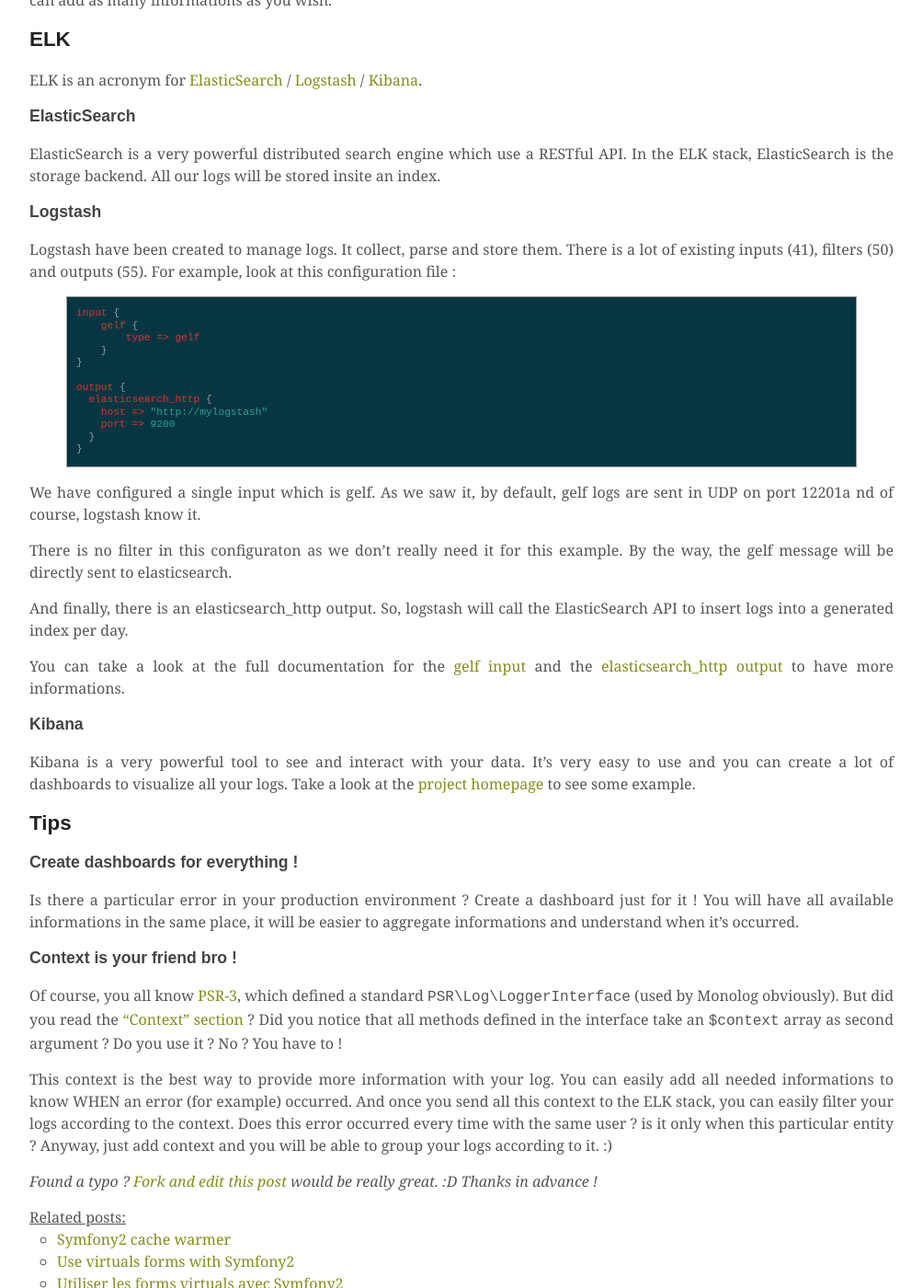
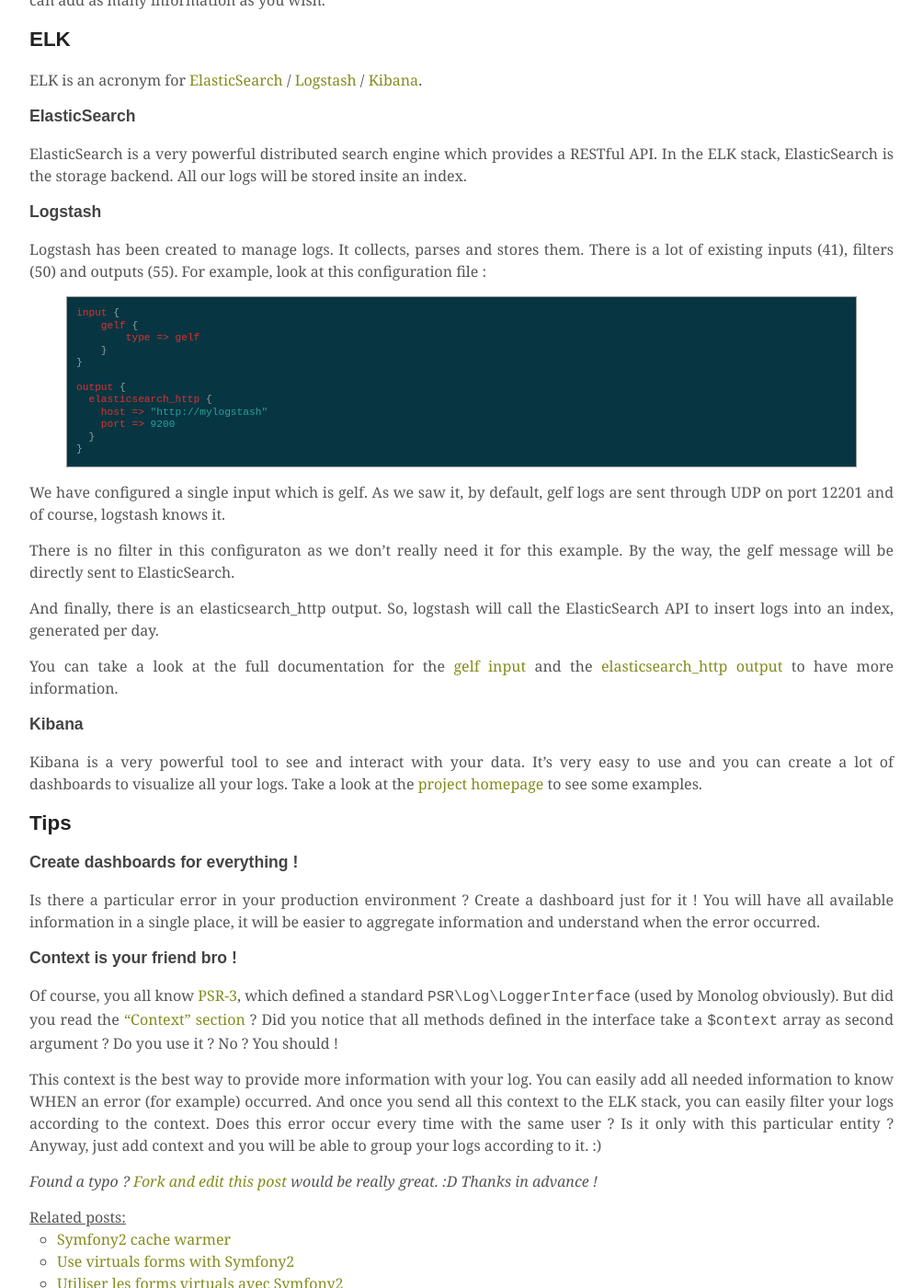
Before and after one commit to odolbeau/odolbeau.github.com, a Jekyll site: the page built from _posts/2014-07-18-when-monolog-meet-elk.md, in a window 1280 px wide and 1400 px high, scrolled down 969 px. Shown: the whole window at 92% size, without its empty margins (138-1142 px from the left). Built offline with Jekyll 4.4.1, drawn with Linux system fonts in a browser that asks for light colours; comment, search, counter and statistics services are not loaded; some of the changed text lies outside the part shown.

Commit message:
fixed typos (plural for information is information!!!!)

```diff
--- a/_posts/2014-07-18-when-monolog-meet-elk.md
+++ b/_posts/2014-07-18-when-monolog-meet-elk.md
@@ -20,17 +20,17 @@
 is the name of the logger, handlers are its outputs and processors are here to
 add extra information in your logs.
 
-As we will see at the end of this article, you can make really interresting
+As we will see at the end of this article, you can make really interesting
 filters with your channels and the extra data added by your processors.
 
 ## Gelf
 
 [Gelf](http://graylog2.org/gelf) means Graylog Extended Log Format. This new
-format have been created by Graylog to avoid all syslog inconvenients like the
+format has been created by Graylog to avoid all syslog inconvenients like the
 length limit and the lack of data types and compression.
 
 Gelf messages can be sent by UDP (fortunately !) and of course, the awesome
-Monolog provide a
+Monolog provides a
 [GelfHandler](https://github.com/Seldaek/monolog/blob/master/src/Monolog/Handler/GelfHandler.php).
 
 Here is an example of a gelf message (can be found [in the
@@ -50,8 +50,8 @@
 }
 {% endhighlight %}
 
-As describe in the specs, some informations are mandatory (but don't worry
-about it, just let Monolog deal with it) and you can add as many informations
+As described in the specs, some information are mandatory (but don't worry
+about it, just let Monolog deal with it) and you can add as many information
 as you wish.
 
 ## ELK
@@ -62,13 +62,13 @@
 
 ### ElasticSearch
 
-ElasticSearch is a very powerful distributed search engine which use a RESTful
+ElasticSearch is a very powerful distributed search engine which provides a RESTful
 API. In the ELK stack, ElasticSearch is the storage backend. All our logs will
 be stored insite an index.
 
 ### Logstash
 
-Logstash have been created to manage logs. It collect, parse and store them.
+Logstash has been created to manage logs. It collects, parses and stores them.
 There is a lot of existing inputs (41), filters (50) and outputs (55). For
 example, look at this configuration file :
 
@@ -88,33 +88,33 @@
 {% endhighlight %}
 
 We have configured a single input which is gelf. As we saw it, by default, gelf
-logs are sent in UDP on port 12201a nd of course, logstash know it.
+logs are sent through UDP on port 12201 and of course, logstash knows it.
 
 There is no filter in this configuraton as we don't really need it for this
-example. By the way, the gelf message will be directly sent to elasticsearch.
+example. By the way, the gelf message will be directly sent to ElasticSearch.
 
 And finally, there is an elasticsearch_http output. So, logstash will call the
-ElasticSearch API to insert logs into a generated index per day.
+ElasticSearch API to insert logs into an index, generated per day.
 
 You can take a look at the full documentation for the [gelf
 input](http://logstash.net/docs/1.4.2/inputs/gelf) and the [elasticsearch_http
 output](http://logstash.net/docs/1.4.2/outputs/elasticsearch_http) to have more
-informations.
+information.
 
 ### Kibana
 
 Kibana is a very powerful tool to see and interact with your data. It's very
 easy to use and you can create a lot of dashboards to visualize all your logs.
 Take a look at the [project
-homepage](http://www.elasticsearch.org/overview/kibana/) to see some example.
+homepage](http://www.elasticsearch.org/overview/kibana/) to see some examples.
 
 ## Tips
 
 ### Create dashboards for everything !
 
 Is there a particular error in your production environment ? Create a dashboard
-just for it ! You will have all available informations in the same place, it
-will be easier to aggregate informations and understand when it's occurred.
+just for it ! You will have all available information in a single place, it
+will be easier to aggregate information and understand when the error occurred.
 
 ### Context is your friend bro !
 
@@ -123,12 +123,12 @@
 which defined a standard `PSR\Log\LoggerInterface` (used by Monolog obviously).
 But did you read the ["Context"
 section](https://github.com/php-fig/fig-standards/blob/master/accepted/PSR-3-logger-interface.md#13-context)
-? Did you notice that all methods defined in the interface take an `$context`
-array as second argument ? Do you use it ? No ? You have to !
+? Did you notice that all methods defined in the interface take a `$context`
+array as second argument ? Do you use it ? No ? You should !
 
 This context is the best way to provide more information with your log. You can
-easily add all needed informations to know WHEN an error (for example)
+easily add all needed information to know WHEN an error (for example)
 occurred. And once you send all this context to the ELK stack, you can easily
-filter your logs according to the context. Does this error occurred every time
-with the same user ? is it only when this particular entity ? Anyway, just add
+filter your logs according to the context. Does this error occur every time
+with the same user ? Is it only with this particular entity ? Anyway, just add
 context and you will be able to group your logs according to it. :)
```
Also changed, not shown: other parts of _posts/2014-07-18-when-monolog-meet-elk.md (+2 -2 lines).
